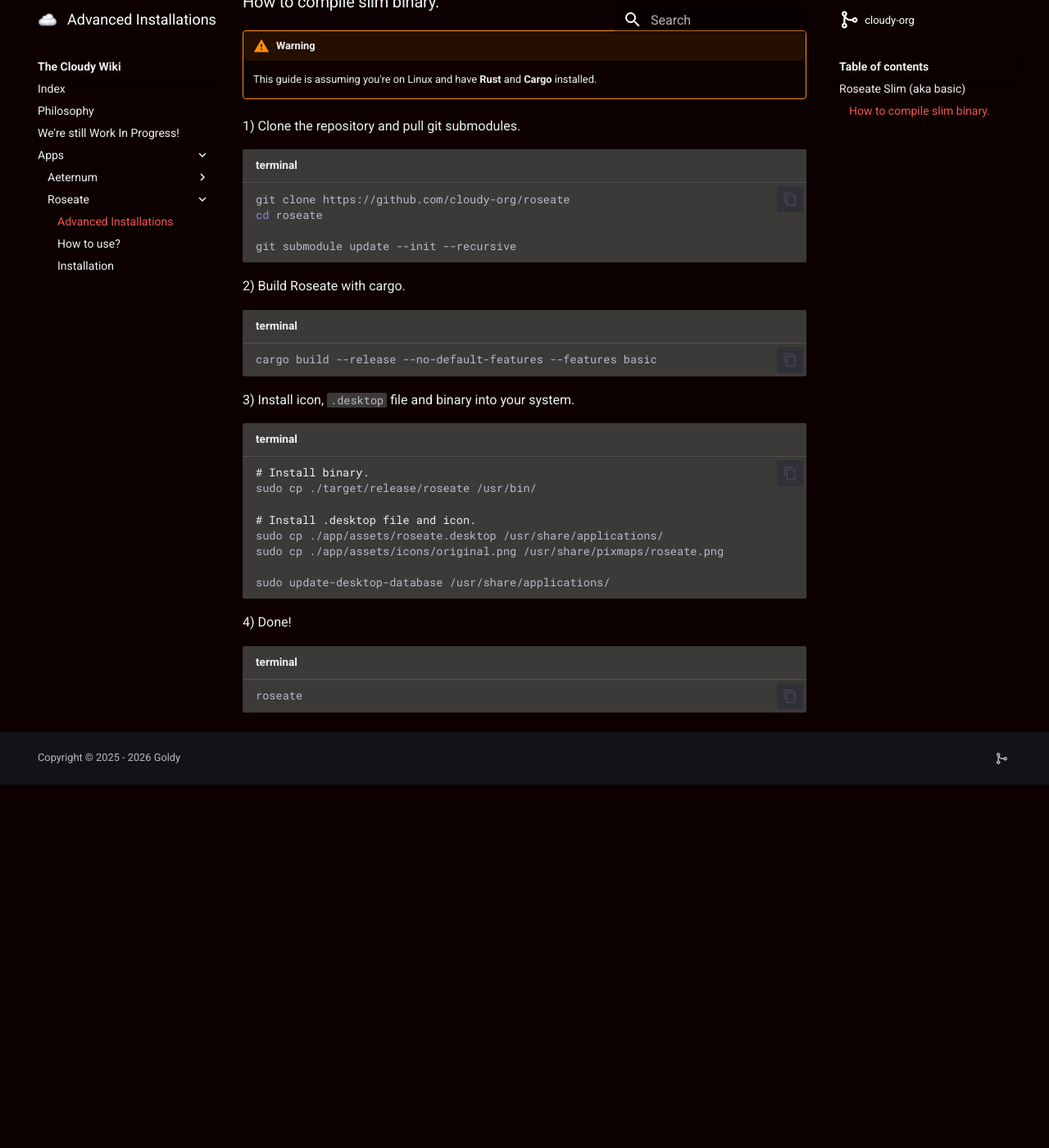
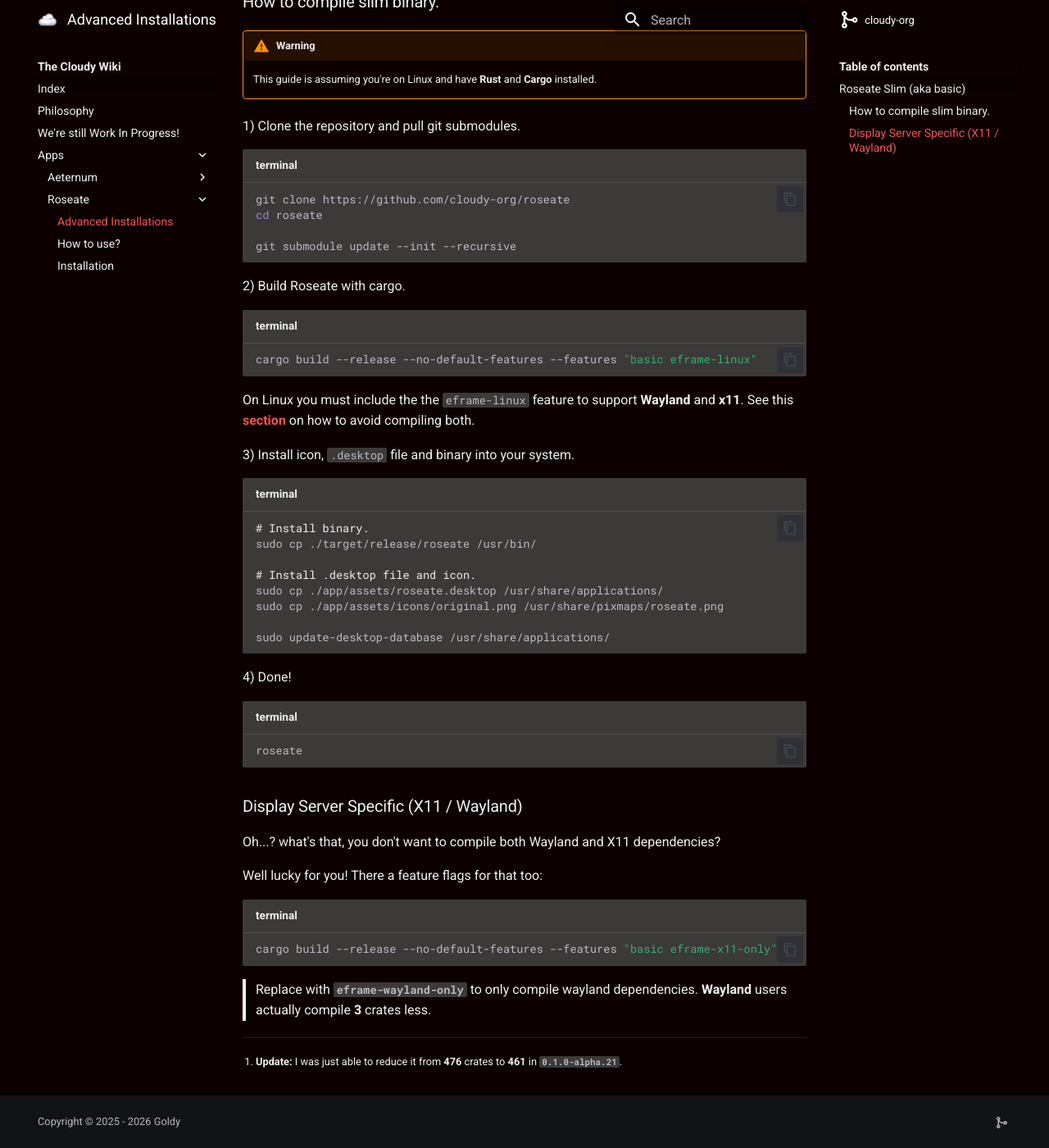
Before and after one commit to cloudy-org/wiki, an MkDocs documentation site: the page built from docs/apps/roseate/advanced_installs.md, in a window 1280 px wide and 1400 px high, scrolled down 1052 px. Shown: the whole window at 82% size. Built offline with MkDocs 1.6.1 and Material for MkDocs 9.7.7, drawn with Linux system fonts in a browser that asks for light colours; before the commit the page ends 2009 px from its top, so only the background shows below that; some of the changed text lies outside the part shown.

Commit message:
docs(roseate): binary size reduction and new eframe feature flags

````diff
--- a/docs/apps/roseate/advanced_installs.md
+++ b/docs/apps/roseate/advanced_installs.md
@@ -3,19 +3,19 @@
 --8<-- "wip-page.md"
 
 !!! warning
-    This is the advanced installation guide. If you're new you want the **[Installation Guide](./installation.md)** instead.
+    This is the advanced installation guide. If you're new you'll want the **[Installation Guide](./installation.md)** instead.
 
 ## Roseate Slim (aka basic)
 Roseate slim is the lean and basic version of Roseate that excludes all the additional features such as the image exif location button and less common file formats.
 
 | Type | Binary Size | Rust Crates |
 | ---- | ---- | ----------- |
-| Roseate **Basic** | `15 MB`  | 442 |
-| Roseate **Default** | `23 MB` | 476 |
+| Roseate **Basic** | `14.6 MB`  | 427 |
+| Roseate **Default** | `22.5 MB` | 461 |
 
-> As of **`0.1.0-alpha.20`** on **19/03/2026**.
+> As of **`0.1.0-alpha.21`** at **22/03/2026** on **Linux**. [^1]
 
-This is a comparison of the two types compiled for **Linux** in **release mode**. The Roseate Linux binary is actually the **biggest binary** ever, so this is the worse case scenario platform-wise (e.g: the **default** Windows binary is `17 MB`).
+This is a comparison of the two types compiled for **Linux** in **release mode**. The Roseate Linux binary is actually the **biggest binary** so far, hence this is the worse case scenario platform-wise (e.g: the **default** Windows binary is `17 MB`).
 
 > As development proceeds I expect the size to increase gradually, specifically the **Default** type. My goal is to keep our dependency on third-party rust crates as small as possible going forward, I may even replace some libraries with my own but my priority is to get rid of as many as I can. Naturally this means the binary size should also stay pretty consistent or hopefully even shrink. **~ [Goldy][goldy_site]**
 
@@ -35,8 +35,10 @@
 2) Build Roseate with cargo.
 
 ```sh title="terminal"
-cargo build --release --no-default-features --features basic
+cargo build --release --no-default-features --features "basic eframe-linux"
 ```
+
+On Linux you must include the the `eframe-linux` feature to support **Wayland** and **x11**. See this **[section](#display-server-specific-x11-wayland)** on how to avoid compiling both.
 
 3) Install icon, `.desktop` file and binary into your system.
 
@@ -57,5 +59,19 @@
 roseate
 ```
 
+### Display Server Specific (X11 / Wayland)
+Oh...? what's that, you don't want to compile both Wayland and X11 dependencies?
+
+Well lucky for you! There a feature flags for that too:
+
+```sh title="terminal"
+cargo build --release --no-default-features --features "basic eframe-x11-only"
+```
+
+> Replace with **`eframe-wayland-only`** to only compile wayland dependencies.
+> **Wayland** users actually compile **3** crates less.
+
+[^1]: **Update:** I was just able to reduce it from **476** crates to **461** in **`0.1.0-alpha.21`**.
+
 [goldy_site]: https://devgoldy.xyz
 [source_code]: https://github.com/cloudy-org/roseate
````
